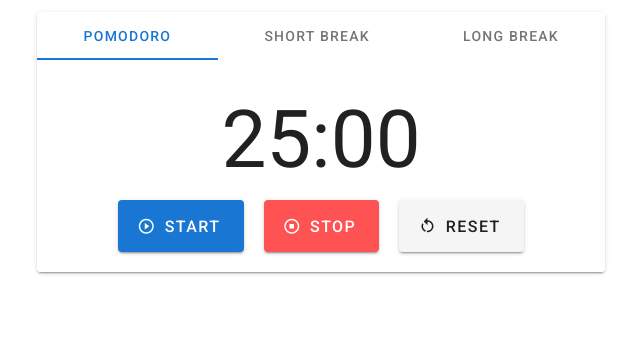
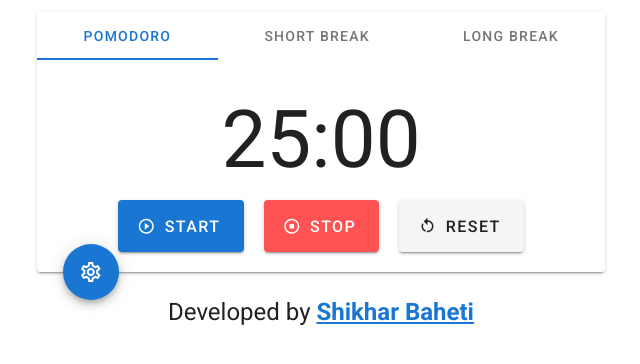
Before and after one commit to shikharbaheti/Pomodoro-App, a Vue app: page / in a window 1280 px wide. Shown: the top 364 px of the page, without its empty margins (319-959 px from the left). Built offline with nearby package versions, Linux system fonts and the light colour scheme.

Commit message:
Update favicon and title

```diff
--- a/public/index.html
+++ b/public/index.html
@@ -1,19 +1,23 @@
 <!DOCTYPE html>
 <html lang="en">
+
 <head>
   <meta charset="utf-8">
   <meta http-equiv="X-UA-Compatible" content="IE=edge">
   <meta name="viewport" content="width=device-width,initial-scale=1.0">
   <link rel="icon" href="<%= BASE_URL %>favicon.ico">
-    <title><%= htmlWebpackPlugin.options.title %></title>
+  <title>Pomodoro Timer</title>
   <link rel="stylesheet" href="https://fonts.googleapis.com/css?family=Roboto:100,300,400,500,700,900">
   <link rel="stylesheet" href="https://cdn.jsdelivr.net/npm/@mdi/font@latest/css/materialdesignicons.min.css">
 </head>
+
 <body>
   <noscript>
-      <strong>We're sorry but <%= htmlWebpackPlugin.options.title %> doesn't work properly without JavaScript enabled. Please enable it to continue.</strong>
+    <strong>We're sorry but <%= htmlWebpackPlugin.options.title %> doesn't work properly without JavaScript enabled.
+      Please enable it to continue.</strong>
   </noscript>
   <div id="app"></div>
   <!-- built files will be auto injected -->
 </body>
+
 </html>
--- a/src/App.vue
+++ b/src/App.vue
@@ -7,6 +7,12 @@
             <Pomodoro />
           </v-col>
         </v-row>
+      </v-container>
+      <v-container>
+        <h5 class="text-h5 text-center">
+          Developed by
+          <a href="shikharbaheti.net" target="_blank"><b>Shikhar Baheti</b></a>
+        </h5>
       </v-container>
     </v-main>
   </v-app>
--- a/src/components/Pomodoro.vue
+++ b/src/components/Pomodoro.vue
@@ -2,9 +2,6 @@
   <v-card>
     <v-tabs @change="changeCurrentTimer" v-model="currentTimer" grow>
       <v-tab v-for="timer in timers" :key="timer.name">{{ timer.name }}</v-tab>
-      <!-- <v-tabs-items v-model="currentTimer">
-        <v-tab-item> </v-tab-item>
-      </v-tabs-items> -->
     </v-tabs>
     <v-card class="pa-5 d-flex flex-column justify-center align-center" flat>
       <h1 class="time">{{ displayMinutes }}:{{ displaySeconds }}</h1>
@@ -24,11 +21,19 @@
         </v-btn>
       </div>
     </v-card>
+    <Settings :dialog="dialog" />
+    <v-btn color="primary" dark medium absolute bottom left fab
+      ><v-icon>mdi-cog-outline</v-icon></v-btn
+    >
   </v-card>
 </template>
 
 <script>
+import Settings from "./Settings.vue";
 export default {
+  components: {
+    Settings,
+  },
   data() {
     return {
       isRunning: false,
@@ -40,6 +45,7 @@ export default {
         { name: "Short Break", minutes: 5 },
         { name: "Long Break", minutes: 10 },
       ],
+      dialog: false,
     };
   },
   computed: {
@@ -80,7 +86,6 @@ export default {
       this.totalSeconds = minutes * 60;
     },
     changeCurrentTimer(num) {
-      console.log(num);
       this.currentTimer = num;
       this.reset(this.timers[num].minutes);
     },
--- /dev/null
+++ b/src/components/Settings.vue
@@ -0,0 +1,16 @@
+<template>
+  <v-dialog v-model="dialog" persistent max-width="600px">
+    <v-card> Placeholder </v-card>
+  </v-dialog>
+</template>
+
+<script>
+export default {
+  props: {
+    dialog: {
+      type: Boolean,
+      required: true,
+    },
+  },
+};
+</script>
```
Also changed, not shown: package.json (line endings or trailing spaces), 1 other file (tests, documents, lock files or other folders). Lines whose indentation alone changed are shown as unchanged.
